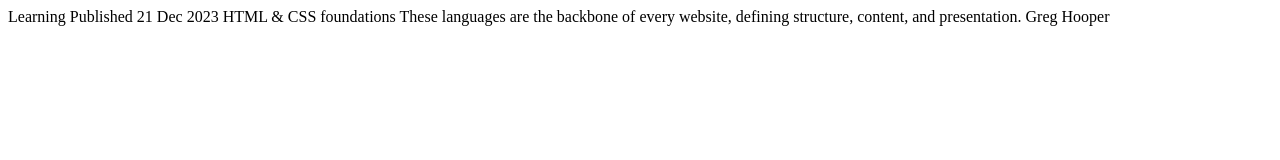
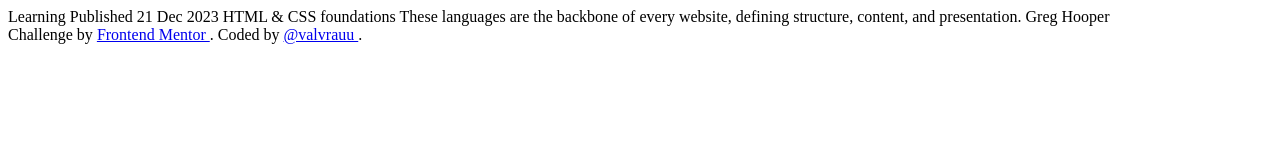
Before and after one commit to valvrauu/blog-preview-card, a plain HTML site: page index.html in a window 1280 px wide. Drawn offline with Linux system fonts and the light colour scheme.

Commit message:
feat(index): add attribution component structure without styles

```diff
--- a/index.html
+++ b/index.html
@@ -19,5 +19,26 @@
     These languages are the backbone of every website, defining structure, content, and presentation.
 
     Greg Hooper
+
+    <div class="c-attribution">
+      <span class="c-attribution__source-box">
+        Challenge by
+        <a
+          class="c-attribution__source"
+          href="https://www.frontendmentor.io?ref=challenge"
+          target="_blank">
+          Frontend Mentor
+        </a>.
+      </span>
+      <span class="c-attribution__developer-box">
+        Coded by
+        <a
+          class="c-attribution__developer"
+          href="https://www.frontendmentor.io/profile/valvrauu"
+          target="_blank">
+          @valvrauu
+        </a>.
+      </span>
+    </div>
   </body>
 </html>
```
